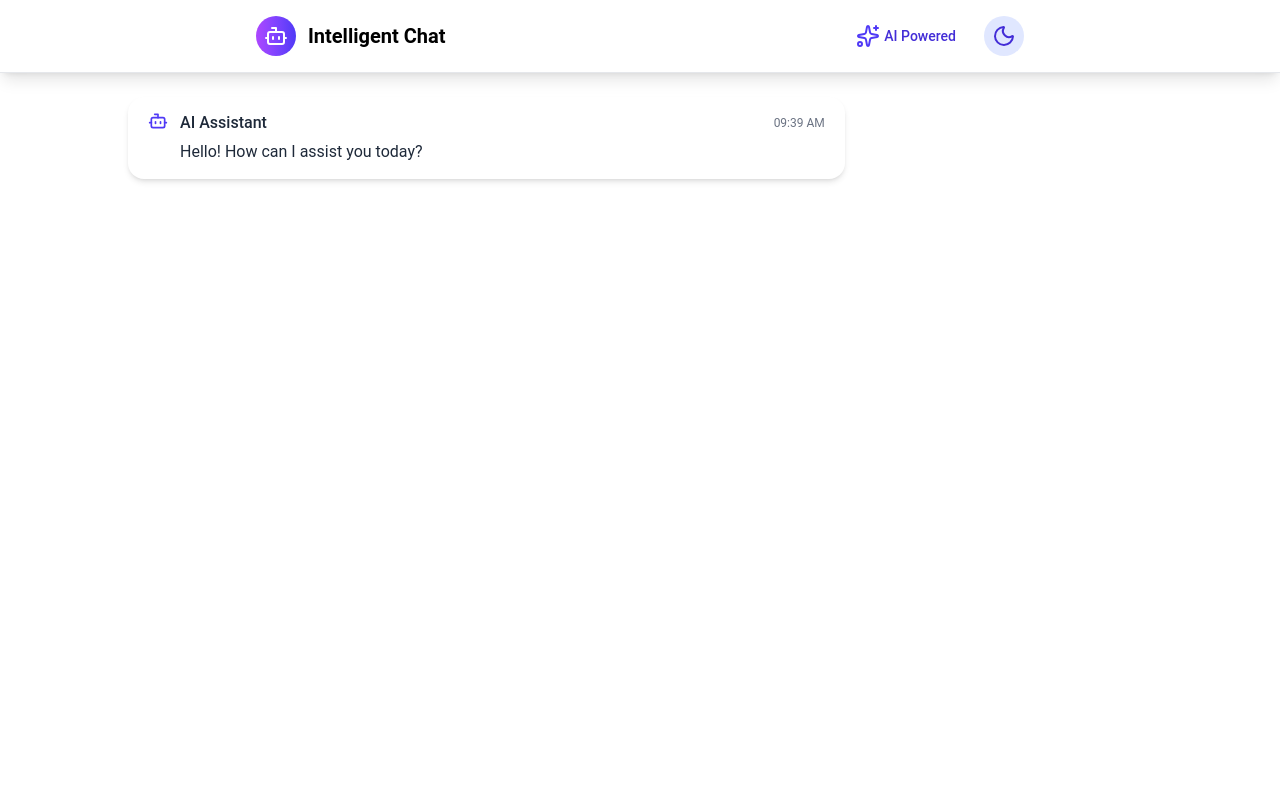
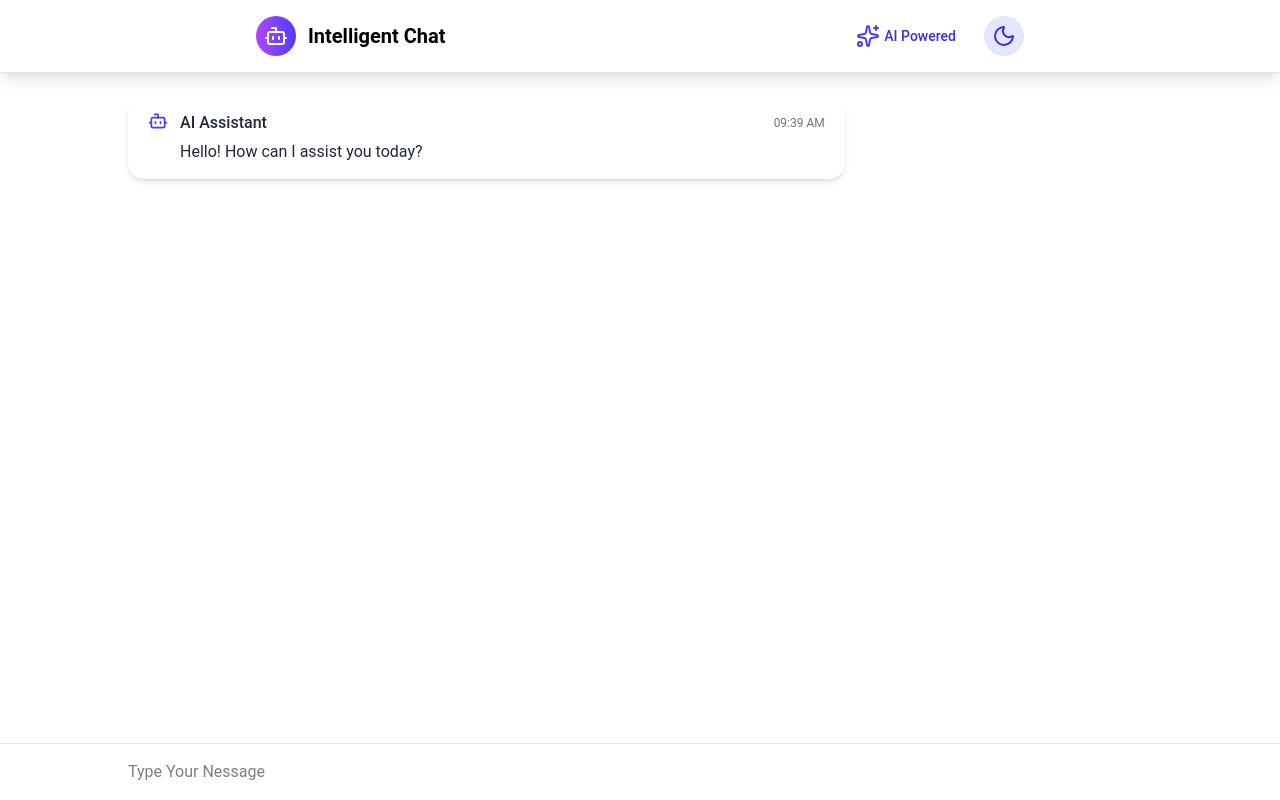
Before and after one commit to samadhirs/AI-ChatBot, a React (Vite) app in the folder copyChatbot/: page / in a window 1280 px wide. Built offline with nearby package versions, Linux system fonts and the light colour scheme.

Commit message:
ChatInput.jsx updated

```diff
--- a/copyChatbot/src/App.jsx
+++ b/copyChatbot/src/App.jsx
@@ -4,14 +4,16 @@ import Header from "./components/Header";
 import ChatMessage from "./components/ChatMessage";
 import { formatTime } from "../utils/chatutils";
 import LoadingIndicator from "./components/LoadingIndicator";
+import ChatInput from "./components/ChatInput";
 
 function App()
   {
     const [darkMode, setDarkMode] = useState(false);
     const [isLoading, setIsLoading] = useState(false);
+    const [input, setinput] = useState("")
     const [messages, setMessages] = useState([
       {
-        id:1,
+        id: 1,
         text: "Hello! How can I assist you today?",
         sender: "bot",
         timestamp: new Date(),
@@ -34,12 +36,13 @@ function App()
 
           {isLoading && <LoadingIndicator darkMode={darkMode} />}
 
-          <div>
-
-          </div>
         </div>
-
       </div>
+      < ChatInput
+      darkMode={darkMode}
+      input={input}
+      setinput={setinput}
+      loding={isLoading}/>
     </div>
     );
   }
--- a/copyChatbot/src/components/ChatInput.jsx
+++ b/copyChatbot/src/components/ChatInput.jsx
@@ -0,0 +1,23 @@
+import React from 'react'
+
+function ChatInput({ darkMode, input, setinput, loading }) {
+  return (
+    <div className={`${
+        darkMode
+        ? "bg-gray-800 border-t border-gray-700"
+        : "bg-white border-t border-gray-200"
+    } p-4`}>
+
+    <div className="max-w-5xl mx-auto">
+        <div className="flex items-center space-x-3">
+            <input type="text"
+            placeholder="Type Your Nessage"
+             />
+
+        </div>
+    </div>
+    </div>
+  );
+}
+
+export default ChatInput
```
